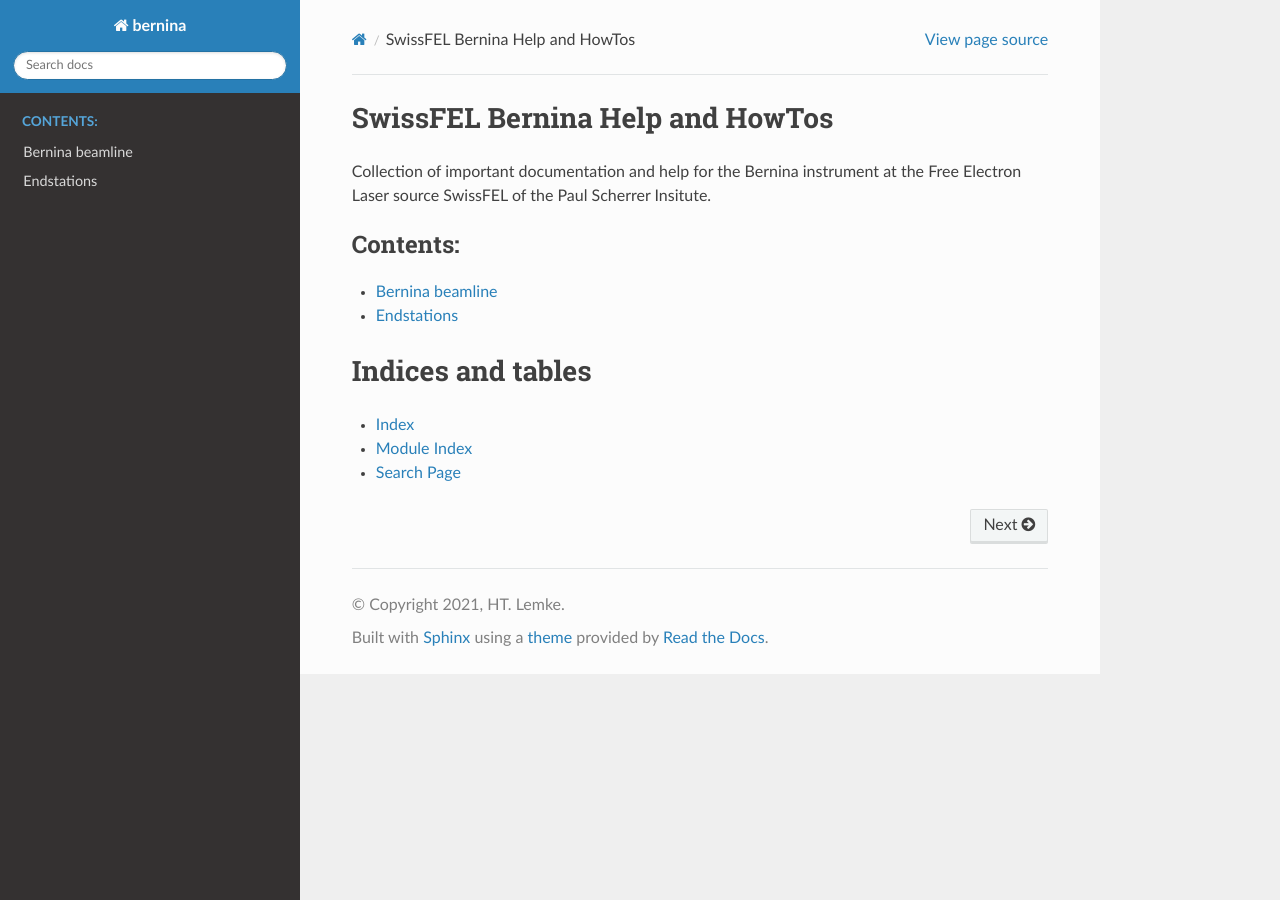
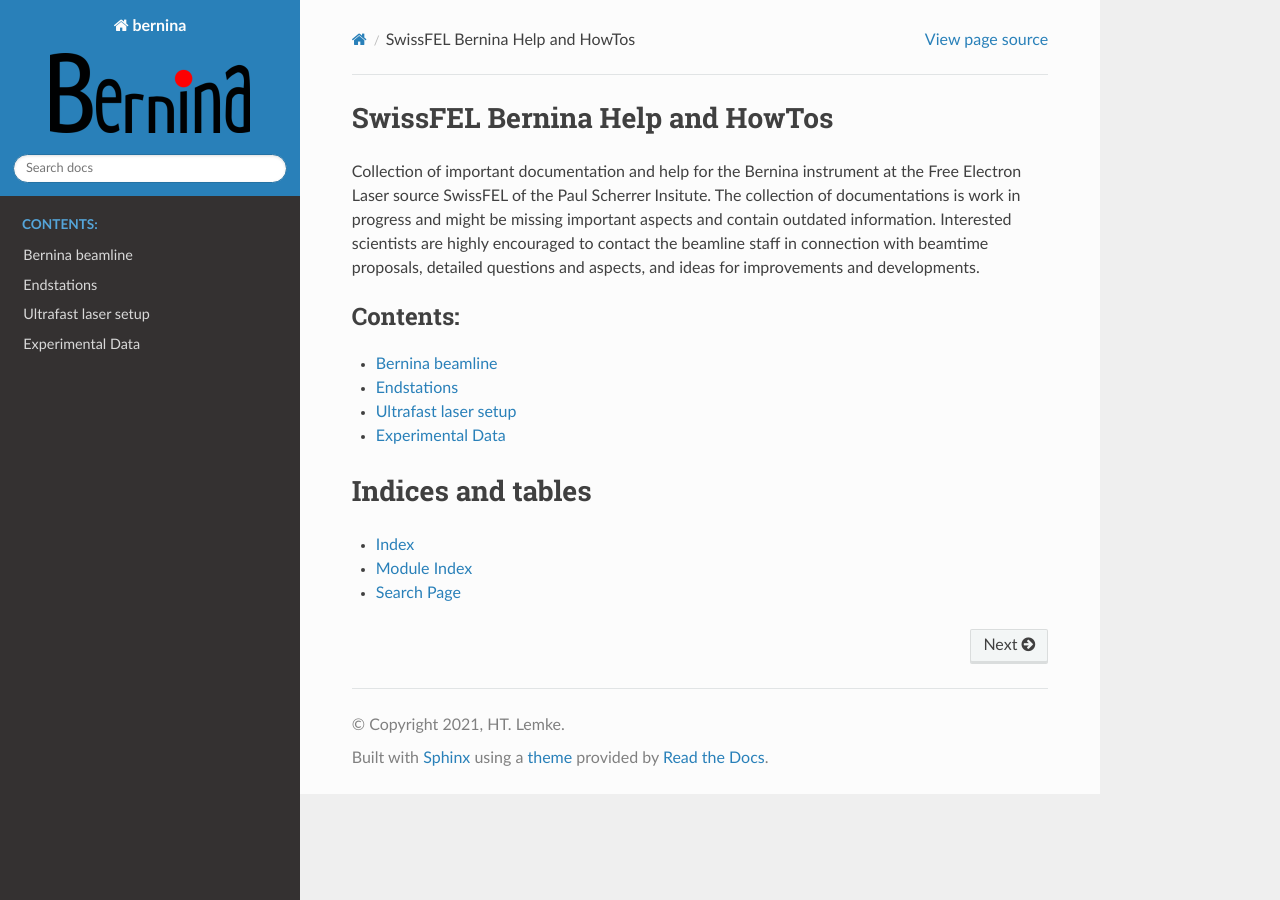
Before and after one commit to swissfel/bernina, a Sphinx documentation site: the page built from docs/index.rst, in a window 1280 px wide. Built offline with Sphinx 7.4.7 and the Read the Docs theme 2.0.0, drawn with Linux system fonts in a browser that asks for light colours.

Commit message:
some more decent update

```diff
--- a/docs/conf.py
+++ b/docs/conf.py
@@ -52,6 +52,8 @@ exclude_patterns = ['_build', 'Thumbs.db', '.DS_Store']
 #
 html_theme = "sphinx_rtd_theme"
 
+html_logo = 'source/img/bernina_logo.png'
+
 # Add any paths that contain custom static files (such as style sheets) here,
 # relative to this directory. They are copied after the builtin static files,
 # so a file named "default.css" will overwrite the builtin "default.css".
--- a/docs/index.rst
+++ b/docs/index.rst
@@ -8,6 +8,8 @@ SwissFEL Bernina Help and HowTos
 ================================
 
 Collection of important documentation and help for the Bernina instrument at the Free Electron Laser source SwissFEL of the Paul Scherrer Insitute.
+The collection of documentations is work in progress and might be missing important aspects and contain outdated information.
+Interested scientists are highly encouraged to contact the beamline staff in connection with beamtime proposals, detailed questions and aspects, and ideas for improvements and developments.
 
 .. toctree::
    :maxdepth: 1
@@ -15,8 +17,9 @@ Collection of important documentation and help for the Bernina instrument at the
 
    source/beamline.md
    source/endstations.md
-
-
+   source/laser.md
+   source/exp_data.md
+   source/howtos.md
 
 Indices and tables
 ==================
```
Also changed, not shown: docs/source/laser.md (added, +2 -0 lines), docs/source/howtos.md (added), docs/source/img/beamline.png (added), docs/source/img/bernina_logo.png (added).
